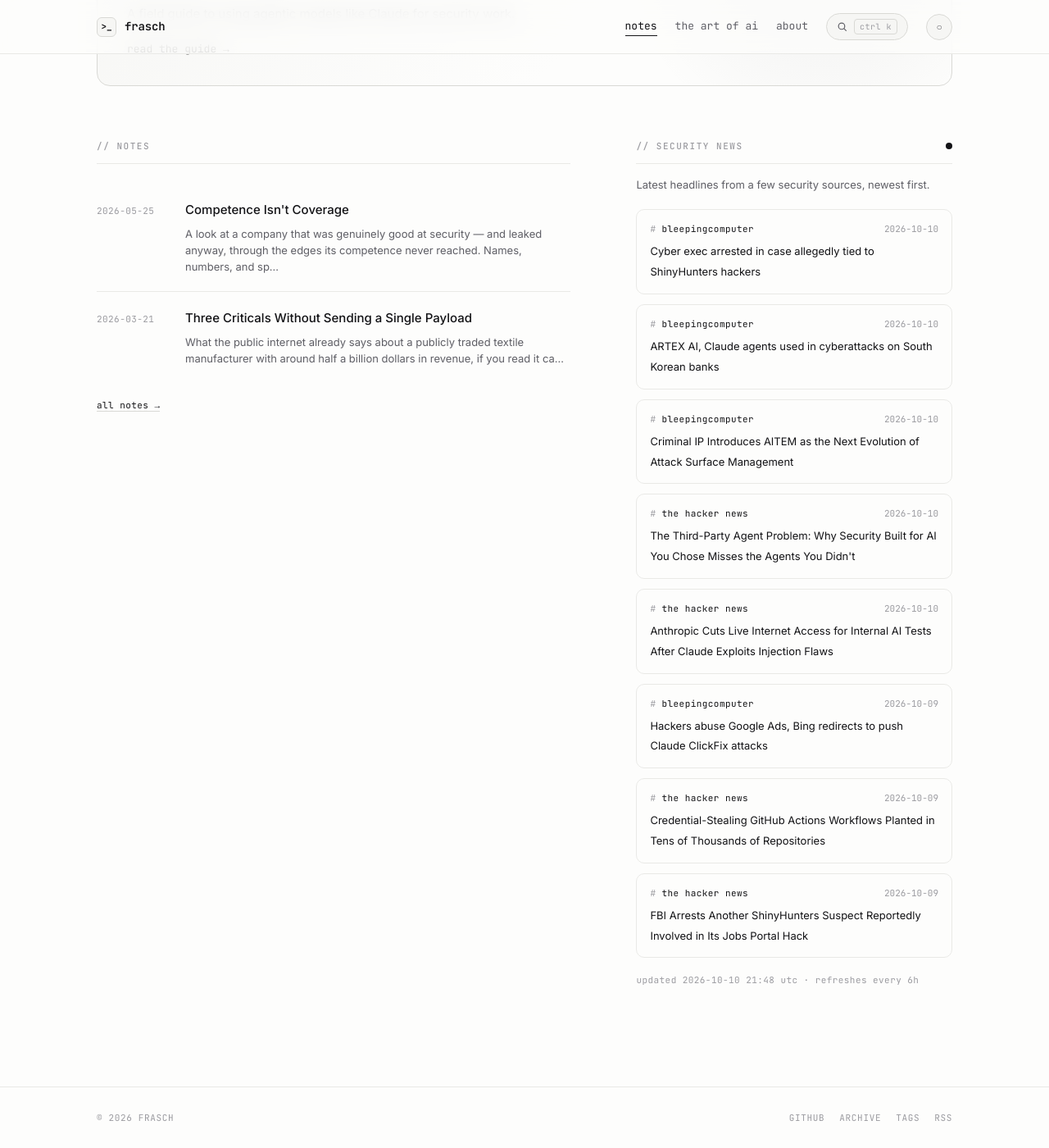
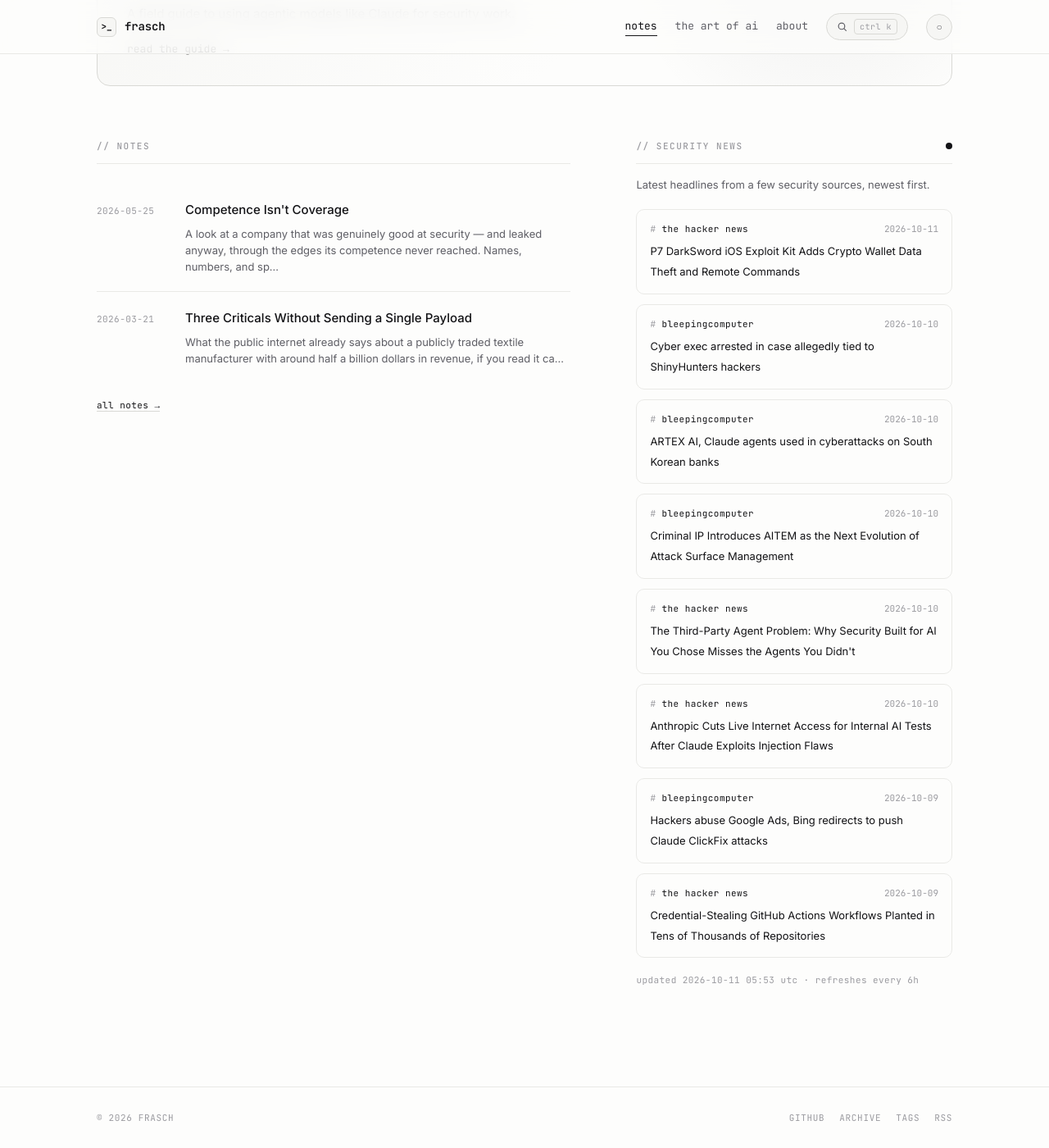
Before and after one commit to whoisfrasch/frasch, a Jekyll site: the page built from index.html, in a window 1280 px wide and 1400 px high, scrolled down 615 px. Shown: the whole window at 82% size. Built offline with Jekyll 4.4.1, drawn with Linux system fonts in a browser that asks for light colours.

Commit message:
Refresh security news feed

```diff
--- a/_data/news.json
+++ b/_data/news.json
@@ -1,6 +1,12 @@
 {
-  "updated": "2026-10-10T21:48:17Z",
+  "updated": "2026-10-11T05:53:30Z",
   "items": [
+    {
+      "source": "the hacker news",
+      "title": "P7 DarkSword iOS Exploit Kit Adds Crypto Wallet Data Theft and Remote Commands",
+      "link": "https://thehackernews.com/2026/10/p7-darksword-ios-exploit-kit-adds.html",
+      "date": "2026-10-11T04:24:34Z"
+    },
     {
       "source": "bleepingcomputer",
       "title": "Cyber exec arrested in case allegedly tied to ShinyHunters hackers",
@@ -42,12 +48,6 @@
       "title": "Credential-Stealing GitHub Actions Workflows Planted in Tens of Thousands of Repositories",
       "link": "https://thehackernews.com/2026/10/credential-stealing-github-actions.html",
       "date": "2026-10-09T19:14:28Z"
-    },
-    {
-      "source": "the hacker news",
-      "title": "FBI Arrests Another ShinyHunters Suspect Reportedly Involved in Its Jobs Portal Hack",
-      "link": "https://thehackernews.com/2026/10/fbi-arrests-another-shinyhunters.html",
-      "date": "2026-10-09T17:45:26Z"
     }
   ]
 }
```
